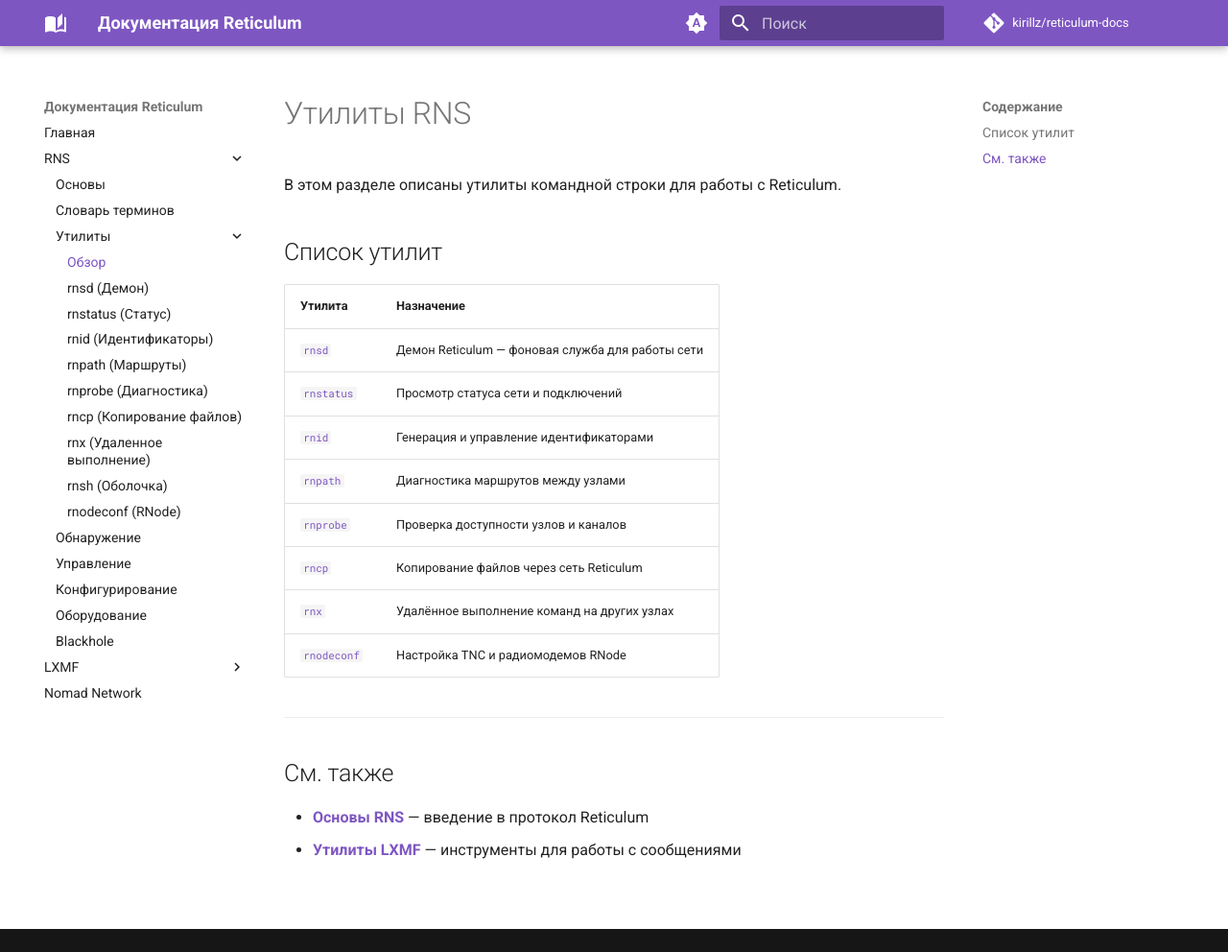
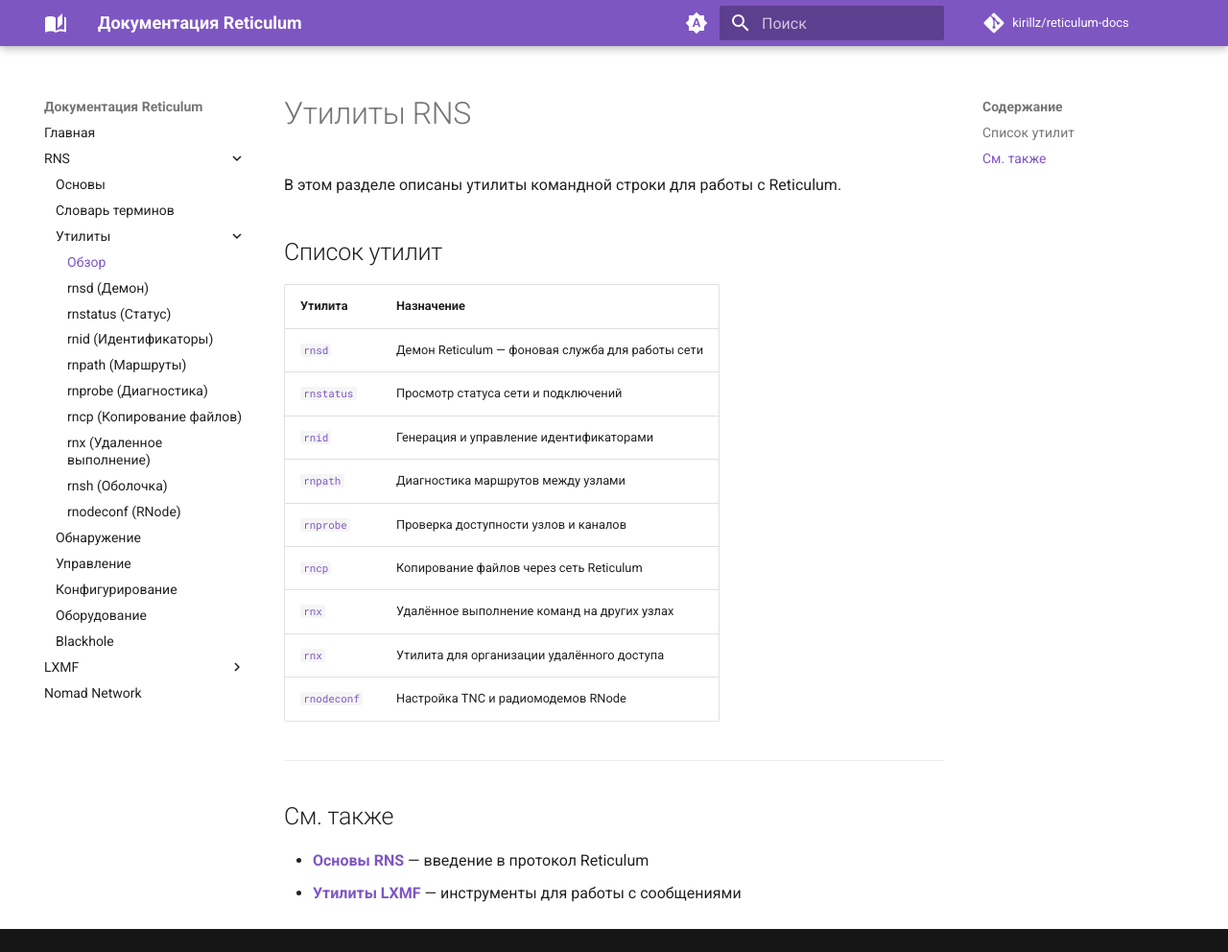
Before and after one commit to kirillz/reticulum-docs, an MkDocs documentation site: the page built from docs/rns/tools/index.md, in a window 1280 px wide and 992 px high. Shown: the whole window at 96% size. Built offline with MkDocs 1.6.1 and Material for MkDocs 9.7.7, drawn with Linux system fonts in a browser that asks for light colours; comment, search, counter and statistics services are not loaded.

Commit message:
Добавлена rnshв  index.md

```diff
--- a/docs/rns/tools/index.md
+++ b/docs/rns/tools/index.md
@@ -13,6 +13,7 @@
 | [`rnprobe`](rnprobe.md) | Проверка доступности узлов и каналов |
 | [`rncp`](rncp.md) | Копирование файлов через сеть Reticulum |
 | [`rnx`](rnx.md) | Удалённое выполнение команд на других узлах |
+| [`rnx`](rnsh.md) | Утилита для организации удалённого доступа |
 | [`rnodeconf`](rnodeconf.md) | Настройка TNC и радиомодемов RNode |
 
 ---
```
